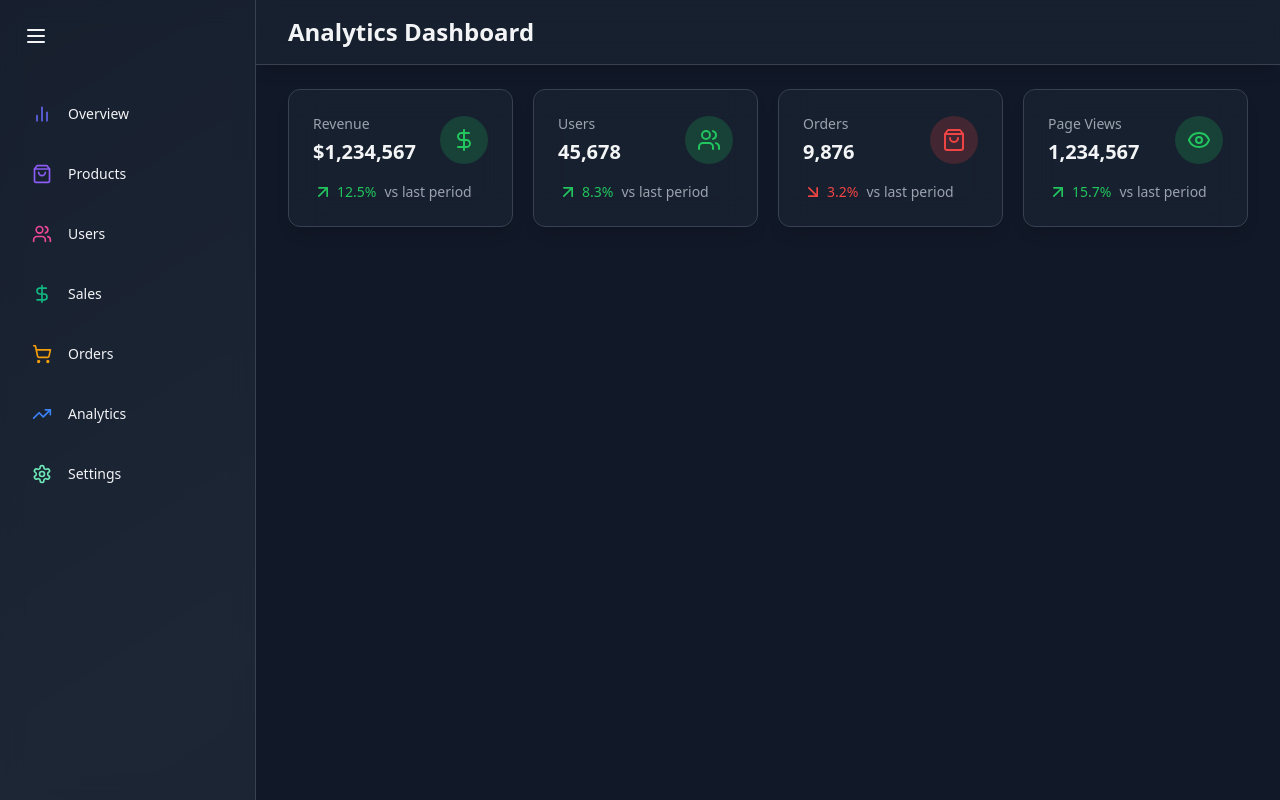
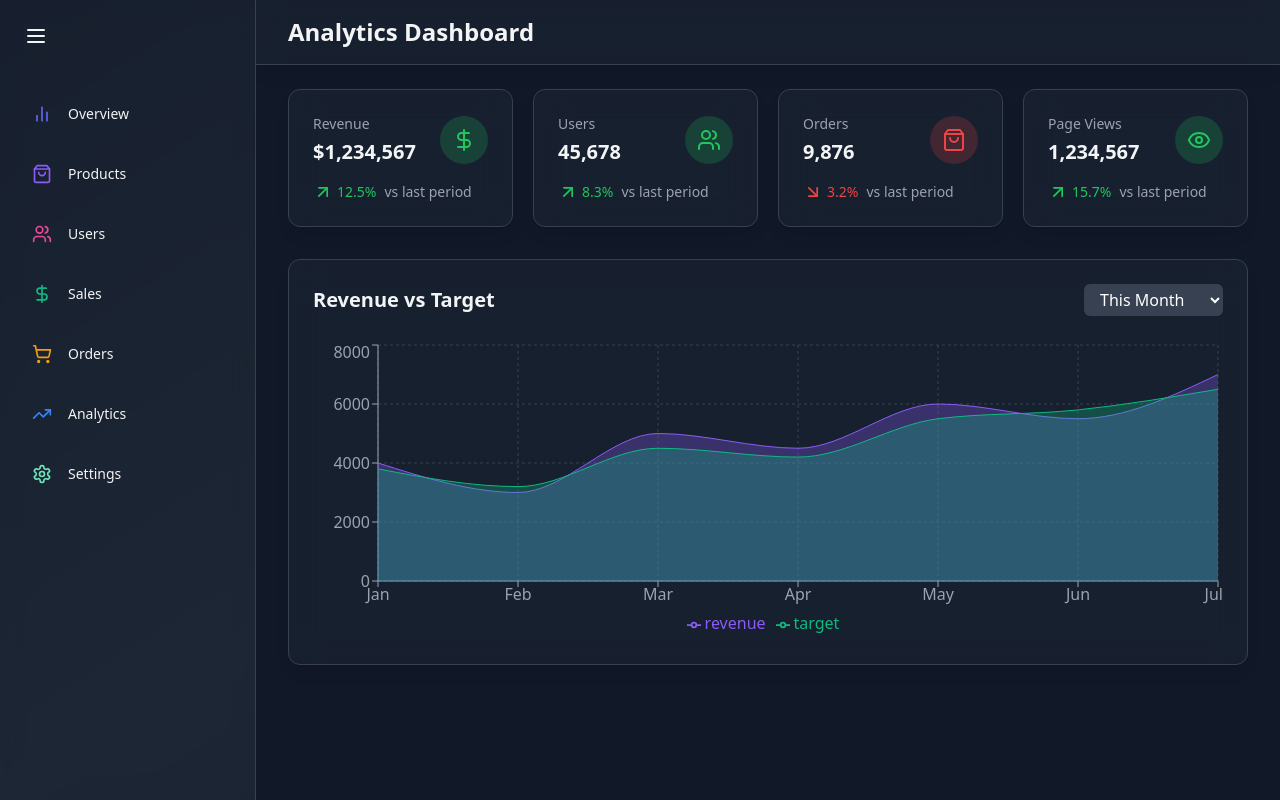
Before and after one commit to mstislavtceva/admin-dashboard, a React (Vite) app: page /analytics in a window 1280 px wide. Built offline with nearby package versions, Linux system fonts and the light colour scheme.

Commit message:
feat(AnalyticsPage): add RevenueChart component

```diff
--- /dev/null
+++ b/src/components/analytics/RevenueChart.jsx
@@ -0,0 +1,124 @@
+import { motion } from "framer-motion";
+import { useState } from "react";
+import {
+  ResponsiveContainer,
+  AreaChart,
+  CartesianGrid,
+  XAxis,
+  YAxis,
+  Tooltip,
+  Legend,
+  Area,
+} from "recharts";
+
+const MONTH_REVENUE_DATA = [
+  { XAxis: "Jan", revenue: 4000, target: 3800 },
+  { XAxis: "Feb", revenue: 3000, target: 3200 },
+  { XAxis: "Mar", revenue: 5000, target: 4500 },
+  { XAxis: "Apr", revenue: 4500, target: 4200 },
+  { XAxis: "May", revenue: 6000, target: 5500 },
+  { XAxis: "Jun", revenue: 5500, target: 5800 },
+  { XAxis: "Jul", revenue: 7000, target: 6500 },
+];
+
+const WEEK_REVENUE_DATA = [
+  { XAxis: "Mon", revenue: 1500, target: 3800 },
+  { XAxis: "Tue", revenue: 1000, target: 3200 },
+  { XAxis: "Wed", revenue: 3000, target: 4500 },
+  { XAxis: "Thu", revenue: 2500, target: 4200 },
+  { XAxis: "Fri", revenue: 1200, target: 5500 },
+  { XAxis: "Sat", revenue: 800, target: 5800 },
+  { XAxis: "Sun", revenue: 2000, target: 6500 },
+];
+
+const QUARTER_REVENUE_DATA = [
+  { XAxis: "I", revenue: 7000, target: 6500 },
+  { XAxis: "II", revenue: 5500, target: 5800 },
+  { XAxis: "III", revenue: 6000, target: 5500 },
+  { XAxis: "IV", revenue: 4500, target: 4200 },
+];
+
+const YEAR_REVENUE_DATA = [
+  { XAxis: "2021", revenue: 3800, target: 1500 },
+  { XAxis: "2022", revenue: 3200, target: 1000 },
+  { XAxis: "2023", revenue: 4500, target: 3000 },
+  { XAxis: "2024", revenue: 4200, target: 2500 },
+  { XAxis: "2025", revenue: 5500, target: 1200 },
+];
+
+const RevenueChart = () => {
+  const [selectedTimeRange, setSelectedTimeRange] = useState("This Month");
+  const [revenueData, setRevenueData] = useState(MONTH_REVENUE_DATA);
+
+  const handleSelectedTimePeriod = (period) => {
+    setSelectedTimeRange(period);
+
+    if (period === "This Week") {
+      setRevenueData(WEEK_REVENUE_DATA);
+    } else if (period === "This Month") {
+      setRevenueData(MONTH_REVENUE_DATA);
+    } else if (period === "This Quarter") {
+      setRevenueData(QUARTER_REVENUE_DATA);
+    } else if (period === "This Year") {
+      setRevenueData(YEAR_REVENUE_DATA);
+    }
+  };
+
+  return (
+    <motion.div
+      className="bg-gray-800 bg-opacity-50 backdrop-filter backdrop-blur-lg shadow-lg rounded-xl p-6 border border-gray-700 mb-8"
+      initial={{ opacity: 0, y: 20 }}
+      animate={{ opacity: 1, y: 0 }}
+      transition={{ delay: 0.2 }}
+    >
+      <div className="flex justify-between items-center mb-6">
+        <h2 className="text-xl font-semibold text-gray-100">
+          Revenue vs Target
+        </h2>
+        <select
+          className="bg-gray-700 text-white rounded-md px-3 py-1 focus:outline-none focus:ring-2 focus:ring-blue-500"
+          value={selectedTimeRange}
+          onChange={(e) => handleSelectedTimePeriod(e.target.value)}
+        >
+          <option>This Week</option>
+          <option>This Month</option>
+          <option>This Quarter</option>
+          <option>This Year</option>
+        </select>
+      </div>
+      <div style={{ width: "100%", height: "300px" }}>
+        <ResponsiveContainer>
+          <AreaChart data={revenueData}>
+            <CartesianGrid strokeDasharray="3 3" stroke="#374151" />
+            <XAxis dataKey="XAxis" stroke="#9ca3af" />
+            <YAxis stroke="#9ca3af" />
+            <Tooltip
+              contentStyle={{
+                backgroundColor: "rgba(31, 41, 55, 0.8)",
+                borderColor: "#4b5563",
+              }}
+              itemStyle={{ color: "#e5e7eb" }}
+            />
+            <Legend />
+            <Area
+              type="monotone"
+              dataKey="revenue"
+              stroke="#8B5CF6"
+              fill="#8B5CF6"
+              fillOpacity={0.3}
+            />
+            <Area
+              type="monotone"
+              dataKey="target"
+              stroke="#10b981"
+              fill="#10b981"
+              fillOpacity={0.3}
+            />
+          </AreaChart>
+        </ResponsiveContainer>
+      </div>
+    </motion.div>
+  );
+};
+
+export default RevenueChart;
--- a/src/pages/AnalyticsPage.jsx
+++ b/src/pages/AnalyticsPage.jsx
@@ -1,5 +1,6 @@
 import Header from "../components/common/Header";
 import AnalyticOverviewCards from "../components/analytics/AnalyticOverviewCards";
+import RevenueChart from "../components/analytics/RevenueChart";
 
 const AnalyticsPage = () => {
   return (
@@ -7,6 +8,7 @@ const AnalyticsPage = () => {
       <Header title={"Analytics Dashboard"} />
       <main className="max-w-7xl mx-auto py-6 px-4 lg:px-8">
         <AnalyticOverviewCards />
+        <RevenueChart />
       </main>
     </div>
   );
```
